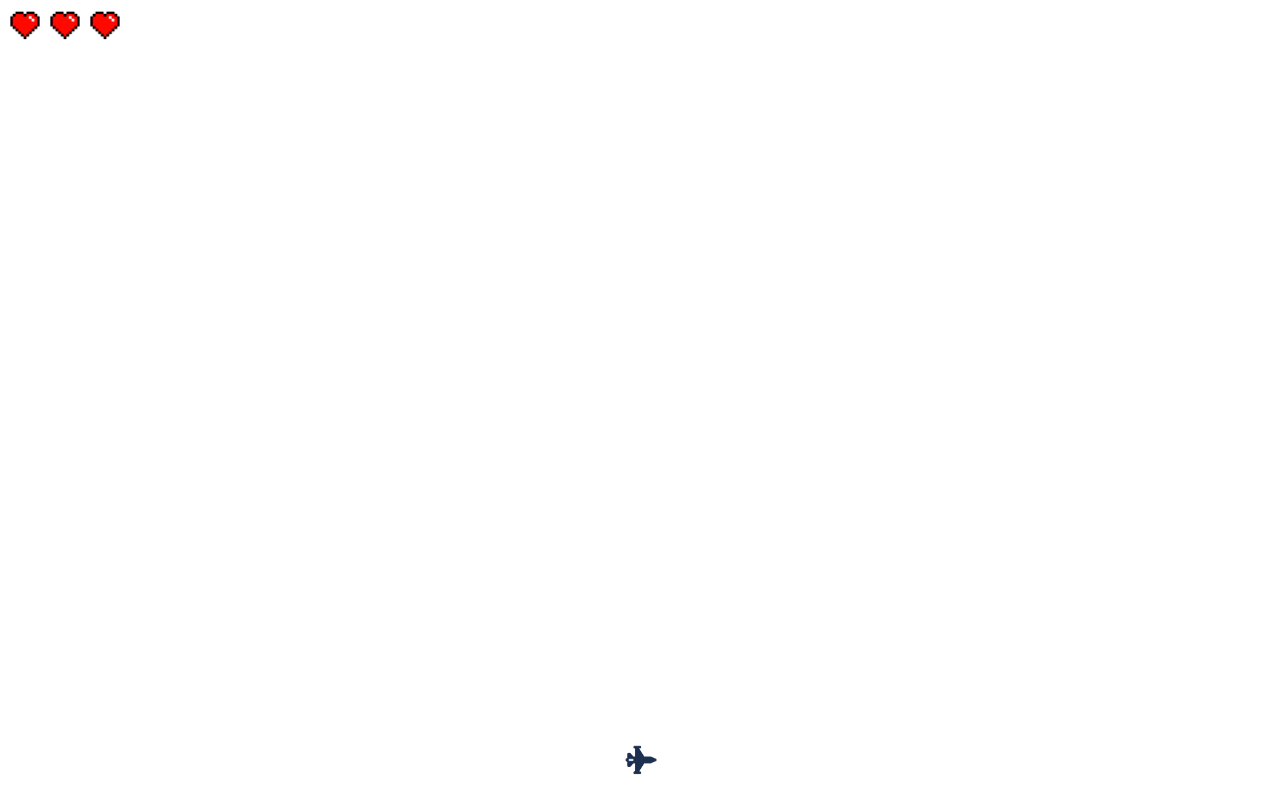
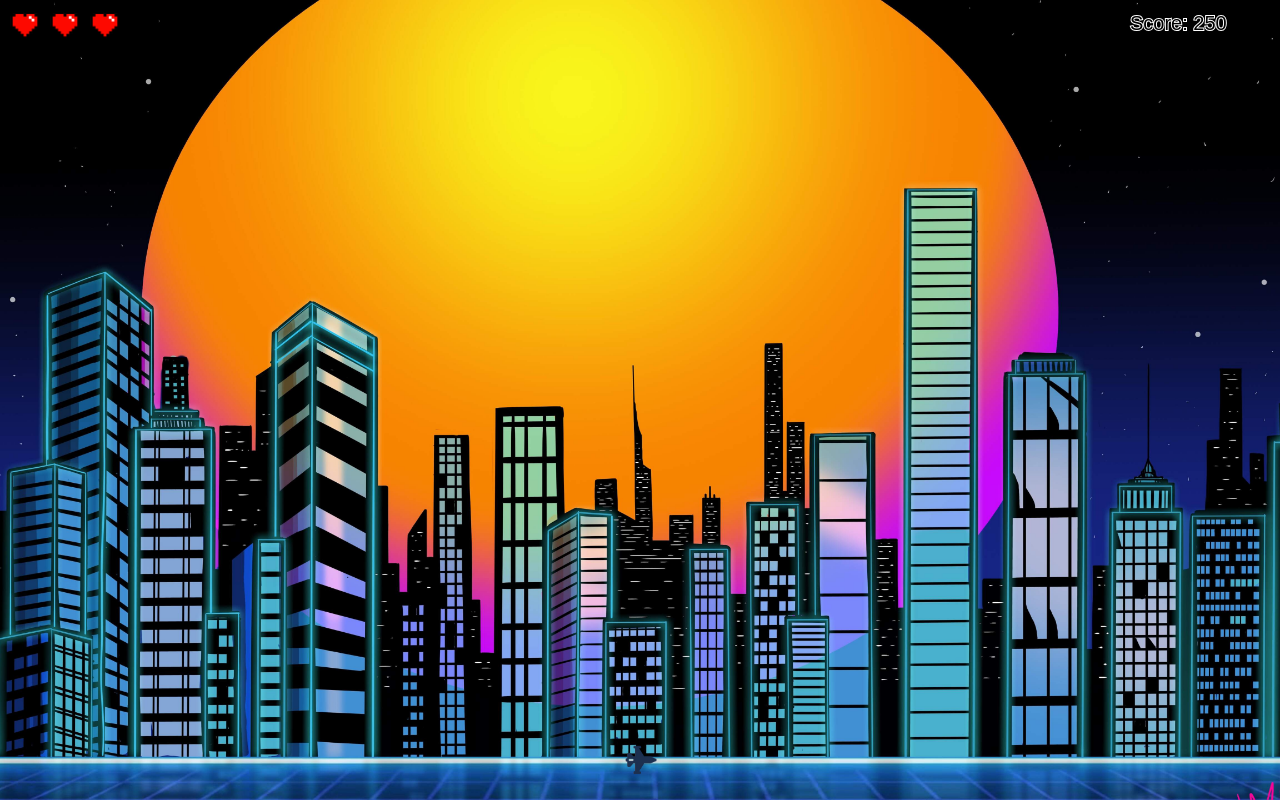
Before and after one commit to paknot/LagJet, a plain HTML site: page index.html in a window 1280 px wide. Drawn offline with Linux system fonts and the light colour scheme.

Commit message:
added score and temp background

```diff
--- a/script.js
+++ b/script.js
@@ -21,6 +21,29 @@ const maxFallSpeed = 10;
 const rotationSpeed = 0.018;
 const maxSpeed = 3.6;
 const roofHeight = 50;
+let score = 0;
+let survivalTimer = 0;
+
+// 50 points for every second survived
+setInterval(() => {
+    if (player.alive) {
+        score += 50;
+        survivalTimer += 1;
+    }
+}, 1000);
+
+
+function displayScore() {
+    // Set font and text style
+    ctx.font = "20px Arial";
+    ctx.fillStyle = "black";
+    ctx.strokeStyle = "white";
+    ctx.lineWidth = 2;
+
+    // Draw the text with a white outline
+    ctx.strokeText(`Score: ${score}`, canvas.width - 150, 30);
+    ctx.fillText(`Score: ${score}`, canvas.width - 150, 30);
+}
 
 
 class Player {
@@ -266,7 +289,7 @@ class SwarmEnemy {
     constructor() {
         this.x = Math.random() < 0.5 ? -50 : canvas.width + 50;
         this.y = Math.random() < 0.5 ? -50 : canvas.height + 50;
-        this.width = 40;
+        this.width = 50;
         this.height = 40;
         this.speed = 1;
         this.angle = 0;
@@ -399,8 +422,8 @@ function updateEnemies() {
     const enemiesToRemove = [];
     const bulletsToRemove = [];
 
-    handleMissileCollisions(); // Call missile collision
-    handleSwarmEnemyRepulsion(); // Call swarm enemy repulsion
+    handleMissileCollisions();
+    handleSwarmEnemyRepulsion();
 
     enemies.forEach((enemy, index) => {
         enemy.update();
@@ -414,7 +437,13 @@ function updateEnemies() {
             if (distance < enemy.width / 2 + bullet.radius) {
                 enemy.health -= 1;
                 bulletsToRemove.push(bulletIndex); // Mark bullet for removal
+
                 if (enemy.health <= 0) {
+                    if (enemy instanceof SwarmEnemy) {
+                        score += 100; // 100 points for killing a SwarmEnemy
+                    } else if (enemy instanceof Enemy) {
+                        score += 500; // 200 points for killing a Missile
+                    }
                     enemiesToRemove.push(index);
                 }
             }
@@ -426,12 +455,12 @@ function updateEnemies() {
         const distance = Math.sqrt(dx * dx + dy * dy);
         if (distance < player.width / 2 + enemy.width / 2) {
             if (enemy instanceof SwarmEnemy || enemy instanceof Enemy) {
-                player.lives -= 1;
-                enemiesToRemove.push(index);
+                player.lives -= 1; // Decrement player's life on collision with any enemy
+                enemiesToRemove.push(index); // Remove enemy on collision with player
 
                 if (player.lives <= 0) {
                     player.alive = false;
-                    alert('Game Over');
+                    alert(`Game Over! Final Score: ${score}`); // Show final score when player dies
                 }
             }
         }
@@ -459,8 +488,10 @@ function gameLoop() {
         // Draw hearts to represent player lives
         for (let i = 0; i < 3; i++) {
             const heartImage = (i < player.lives) ? player.fullHeartImage : player.emptyHeartImage;
-            ctx.drawImage(heartImage, 10 + (i * 40), 10, 30, 30);
+            ctx.drawImage(heartImage, 10 + (i * 40), 10, 30, 30); // Adjust position and size as needed
         }
+
+        displayScore();
     }
 
     updateBullets();
--- a/styles.css
+++ b/styles.css
@@ -4,7 +4,12 @@ body {
     overflow: hidden;
     width: 100%;
     height: 100%;
+
   }
-#gameCanvas {
+  #gameCanvas {
     display: block;
+    background-image: url("background.jpg");
+    background-size: cover;
+    background-position: center;
+    background-repeat: no-repeat;
   }
```
Also changed, not shown: background.jpg (added).
